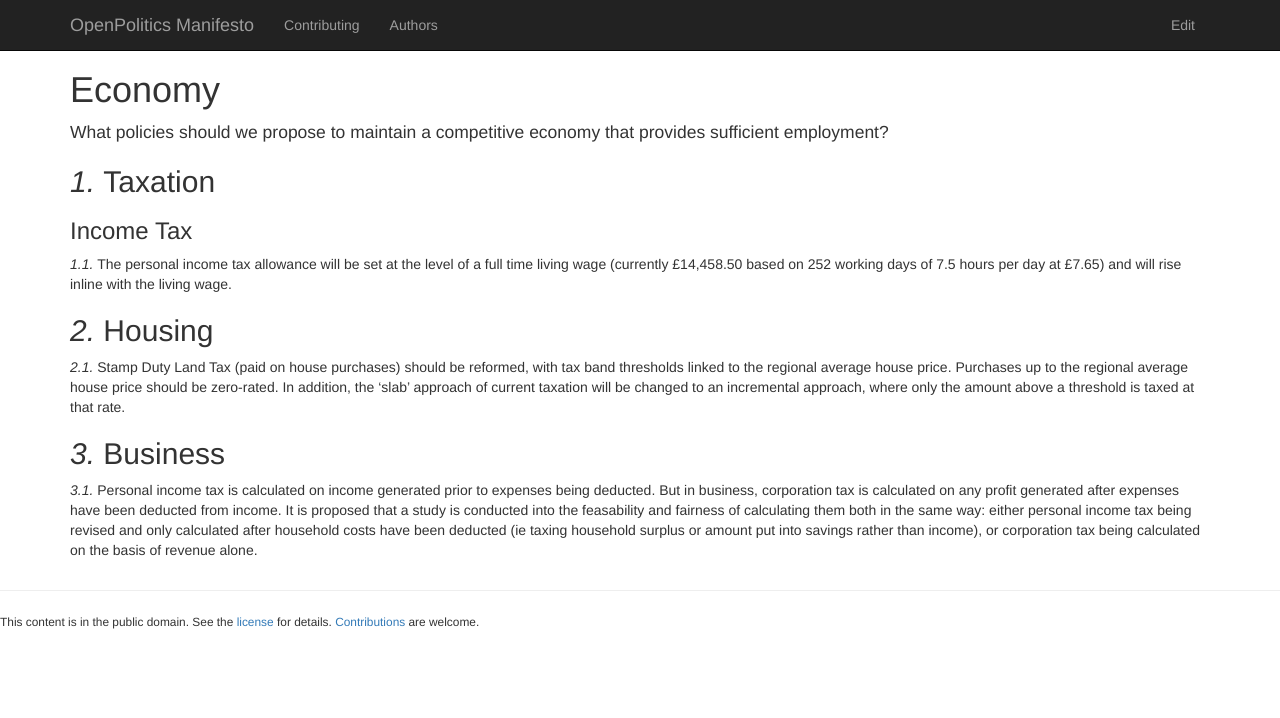
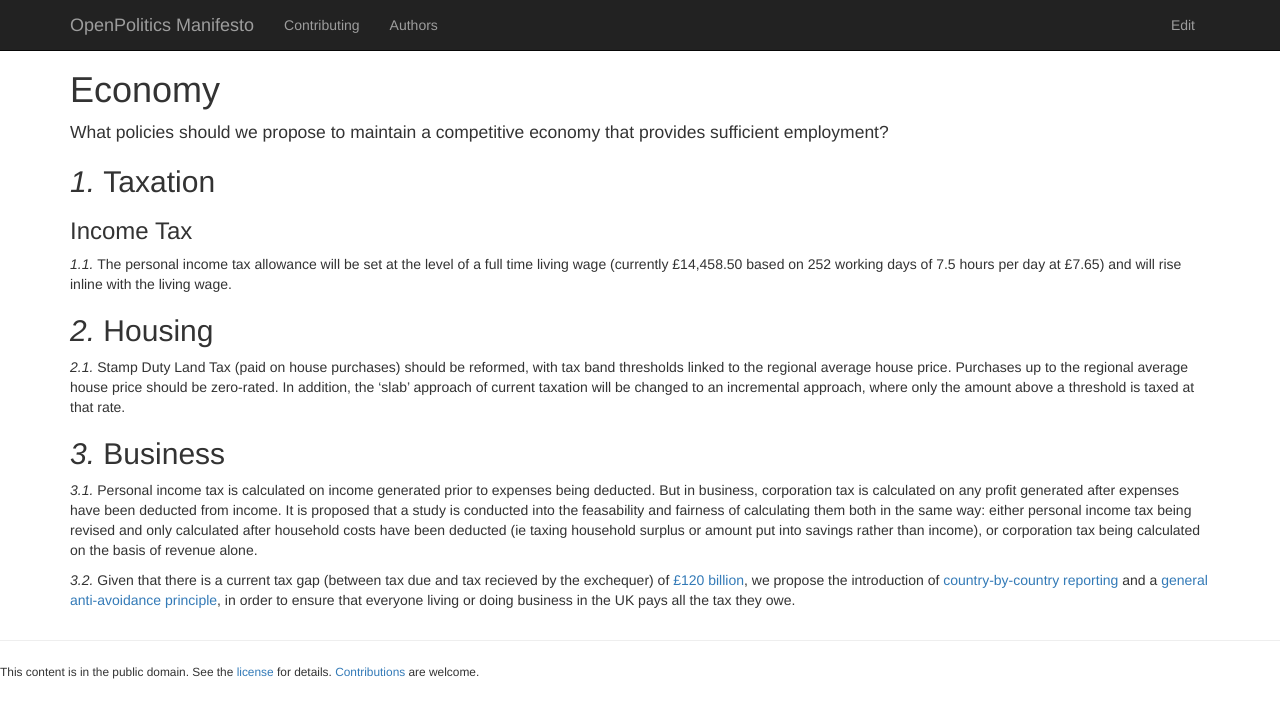
Before and after one commit to openpolitics/manifesto, a Jekyll site: the page built from economy.md, in a window 1280 px wide. Shown: the top 718 px of the page. Built offline with Jekyll 4.4.1, drawn with Linux system fonts in a browser that asks for light colours; nearby versions of some CDN libraries.

Commit message:
Add paragraph on proposed remedies to tax avoidance and evasion.

```diff
--- a/economy.md
+++ b/economy.md
@@ -19,3 +19,5 @@ Stamp Duty Land Tax (paid on house purchases) should be reformed, with tax band
 ## Business
 
 Personal income tax is calculated on income generated prior to expenses being deducted. But in business, corporation tax is calculated on any profit generated after expenses have been deducted from income. It is proposed that a study is conducted into the feasability and fairness of calculating them both in the same way: either personal income tax being revised and only calculated after household costs have been deducted (ie taxing household surplus or amount put into savings rather than income), or corporation tax being calculated on the basis of revenue alone.
+
+Given that there is a current tax gap (between tax due and tax recieved by the exchequer) of [£120 billion](http://www.taxresearch.org.uk/Documents/FAQ1TaxGap.pdf), we propose the introduction of [country-by-country reporting](http://www.taxresearch.org.uk/Documents/CBC.pdf) and a [general anti-avoidance principle](http://www.taxresearch.org.uk/Blog/2012/06/20/why-we-need-a-genuine-general-anti-avoidance-principle-to-beat-tax-abuse-2/), in order to ensure that everyone living or doing business in the UK pays all the tax they owe.
```
